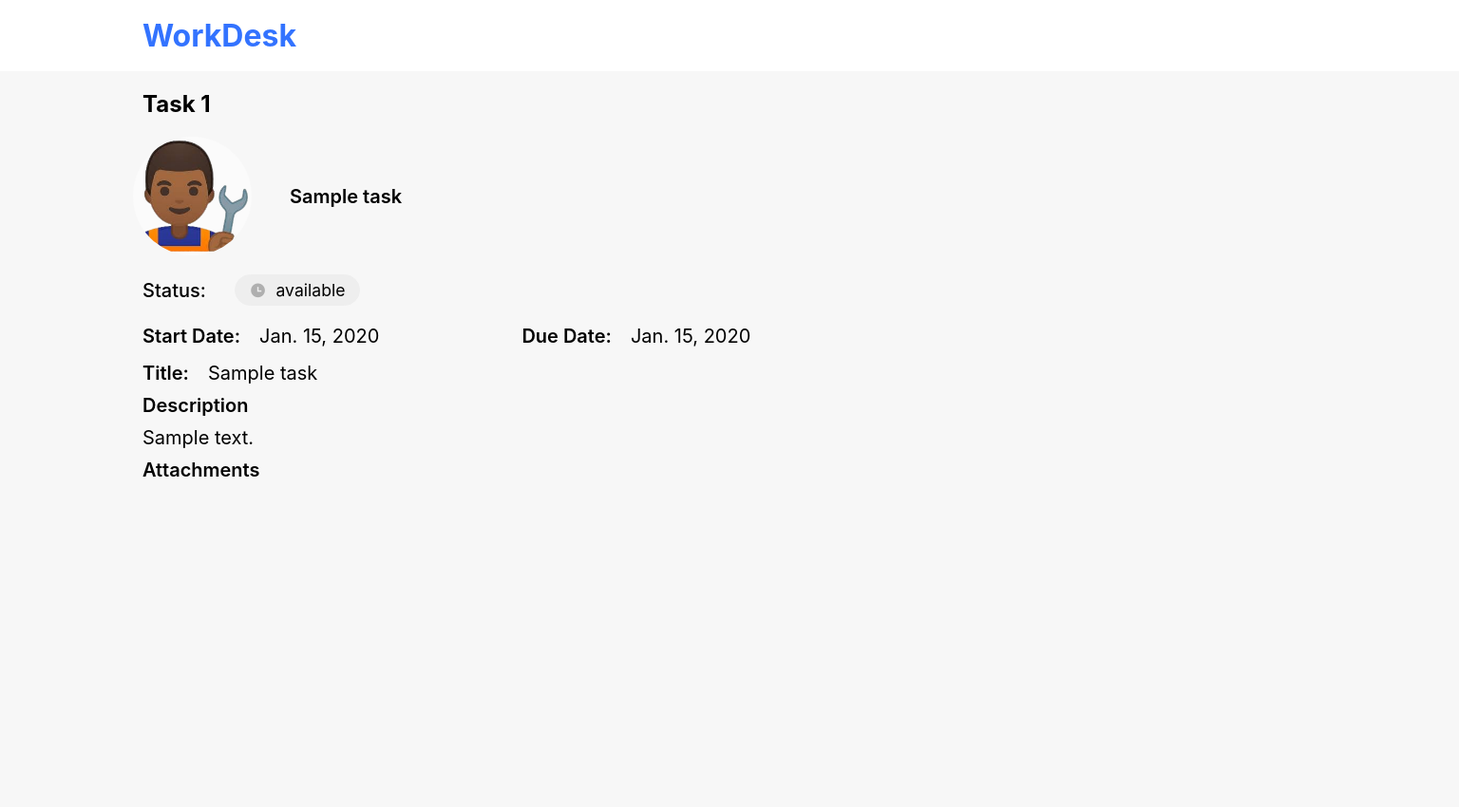
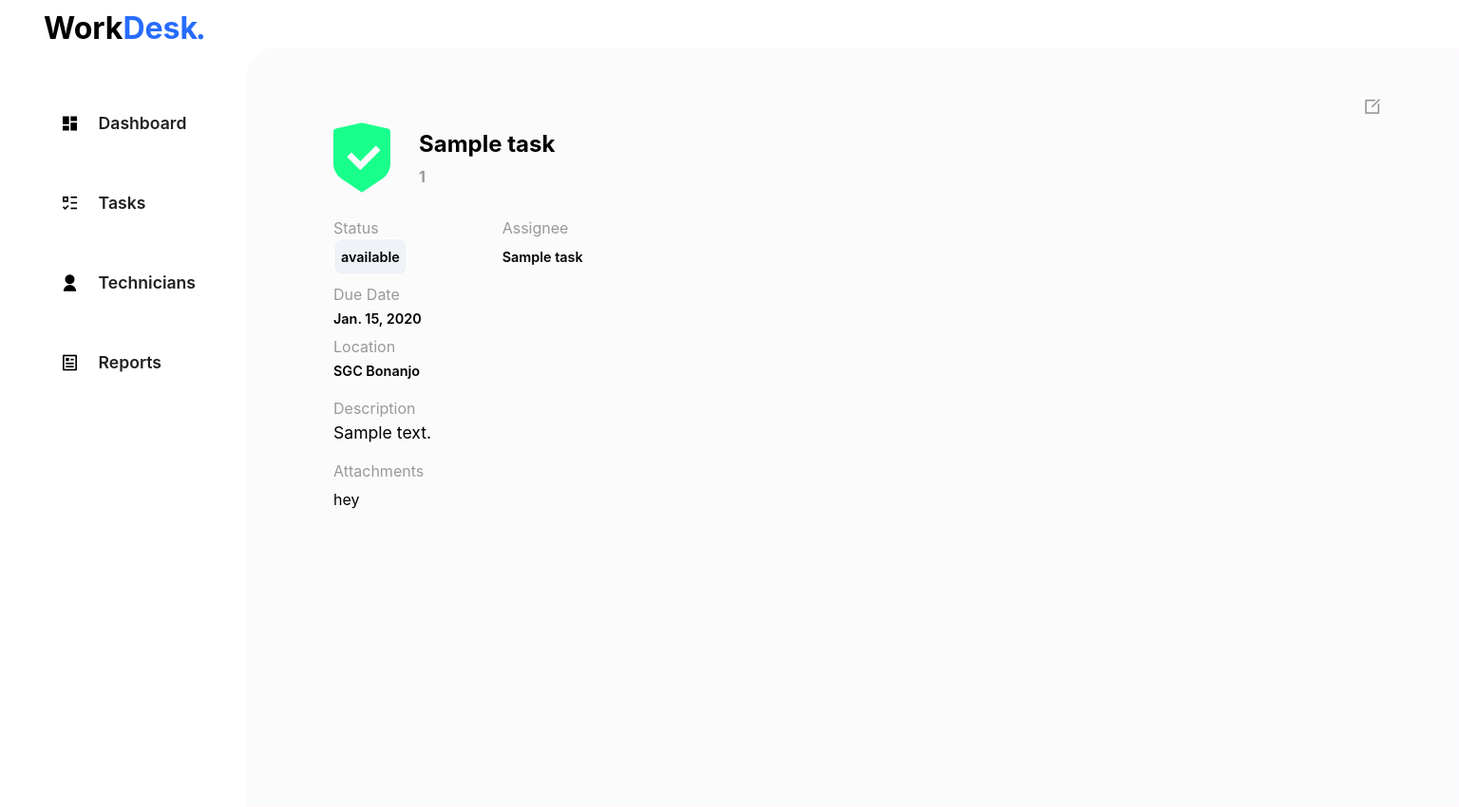
Before and after one commit to emmanuelmingo/WorkDesK, a Django app: template Frontend/templates/task_detail.html in a window 1536 px wide. Shown: the whole page at 95% size. Before the commit the page ends 502 px from the top, so only its background shows below. Run offline with Django 5.2, Linux system fonts and the light colour scheme; the template is opened without the code that fills it: values that come from a table or form of the project are taken from there, others are empty; tables that the repository leaves empty hold one stand-in row (values such as "Sample post").

Commit message:
Udpated design of task detail

```diff
--- a/Frontend/assets/css/style.css
+++ b/Frontend/assets/css/style.css
@@ -573,127 +573,113 @@
     }
 
     /* Task Detail Styles */
-    .task-detail-body{
-        background-color: #f7f7f7;
-        font-family: 'Inter', sans-serif;
+    .task-detail-container{
+        padding: 30px 60px;
+    }
+    .task-detail-edit{
+        display: flex;
+        justify-content: flex-end;
+    }
+    .task-detail-edit i{
+        font-size: 1.25rem;
+        color: #999999;
+        cursor: pointer;
     }
     .task-detail-header{
-        height: 75px;
-        background-color: white;
         display: flex;
+        gap: 20px;
         align-items: center;
-    }
-    .task-detail-header h2{
-        padding: 20px 150px;
-        font-size: 2rem;
-        color: #3373ff;
-    }
-
-    .task-detail-main{
-        padding-left: 140px;
-    }
-    .task-detail-main h2{
-        margin-top: 20px;
-        margin-bottom: 20px;
-        padding-left: 10px;
-    }
-
-    .task-detail-icon{
-        display: flex;
-        align-items: center;
-        gap: 40px;
         margin-bottom: 20px;
     }
-    .task-detail-icon img{
-        border-radius: 50%;
-        background-color: rgb(251, 251, 251);
-        width: 125px;
+    .task-detail-header i{
+        font-size: 5rem;
+        color: color-mix(in srgb, rgb(0, 255, 128), transparent 10%);
     }
-    .task-detail-icon p{
-        font-size: 1.25rem;
-        font-weight: 600;
-    }
-    .task-detail-status{
-        display: flex;
-        align-items: center;
-        gap: 30px;
-        padding-left: 10px;
-        font-size: 1.1rem;
-        margin-bottom: 20px;
-    }
-    .task-detail-status span{
-        font-size: 1.25rem;
-        font-weight: 500;
-    }
-    .status-container{
-        display: flex;
-        align-items: center;
-        gap: 10px;
-        border: 1px solid rgb(238, 238, 238);
-        border-radius: 20px;
-        background-color: rgb(238, 238, 238);
-        padding: 5px 15px;
-    }
-    .status-container i{
-        color: rgb(175, 175, 175);
-    }
-    .task-detail-description{
+    .task-detail-title{
         display: flex;
         flex-direction: column;
         gap: 10px;
     }
-    .task-detail-description span{
+    .task-detail-title h4{
+        color: #999999;
+    }
+    .task-detail-status{
         padding-left: 10px;
-        font-size: 1.25rem;
+        display: flex;
+        gap: 100px;
+        margin-bottom: 20px;
+    }
+    .task-detail-status p{
+        margin-bottom: 10px;
+        color: #999999;
+    }
+    .task-detail-status span{
         font-weight: 600;
+        font-size: 0.9rem;
     }
-    .task-detail-description p{
+    .task-detail-stat span{
+        border: 1px solid white;
+        background-color: color-mix(in srgb, rgb(21, 108, 169), transparent 95%);
+        padding: 10px 7px;
+        border-radius: 10px;
+    }
+    .task-detail-date{
         padding-left: 10px;
-        font-size: 1.25rem;
         margin-bottom: 10px;
     }
-    .task-detail-title{
-        display: flex;
-        gap: 10px;
+    .task-detail-date p{
+        margin-bottom: 5px;
+        color: #999999;
     }
-    .task-detail-title span{
+    .task-detail-date span{
+        font-weight: 600;
+        font-size: 0.9rem;
+    }
+    .task-detail-location{
         padding-left: 10px;
-        font-size: 1.25rem;
+        margin-bottom: 20px;
+    }
+    .task-detail-location p{
+        margin-bottom: 5px;
+        color: #999999;
+    }
+    .task-detail-location span{
         font-weight: 600;
+        font-size: 0.9rem;
     }
-    .task-detail-title p{
+    .task-detail-body{
         padding-left: 10px;
-        font-size: 1.25rem;
+        margin-bottom: 20px;
+    }
+    .task-detail-body p{
+        margin-bottom: 5px;
+        color: #999999;
+    }
+    .task-detail-body span{
+        font-weight: 400;
+        font-size: 1.1rem;
+    }
+    .task-detail-attachment{
+        padding-left: 10px;
+    }
+    .task-detail-attachment p {
         margin-bottom: 10px;
+        color: #999999;
     }
-    .task-detail-date{
-        display: flex;
-        align-items: center;
-        padding-left: 10px;
-        gap: 150px;
-        margin-bottom: 15px;
-    }
-    .start-date,
-    .due-date{
+    .no-attachment{
         display: flex;
         align-items: center;
         gap: 20px;
+        border: 1px solid white;
+        border-radius: 10px;
+        padding: 10px 20px;
+        box-shadow: 0px 0px 2px 2px rgb(225, 225, 225);
     }
-    .start-date span,
-    .due-date span{
-        font-size: 1.25rem;
-        font-weight: 600;
+    .no-attachment i{
+        font-size: 1.5rem;
     }
-    .start-date p,
-    .due-date p{
-        font-size: 1.25rem;
-    }
-    .task-detail-attachments{
-        padding-left: 10px;
-    }
-    .task-detail-attachments span{
-        font-size: 1.25rem;
-        font-weight: 600;
+    .no-attachment p{
+        color: #999999;
     }
 
     /* Technician Page Styles */
--- a/Frontend/templates/task_detail.html
+++ b/Frontend/templates/task_detail.html
@@ -9,49 +9,85 @@
     <link rel="stylesheet" href="{% static 'css/style.css' %}">
     <link href="https://cdn.jsdelivr.net/npm/remixicon@3.5.0/fonts/remixicon.css" rel="stylesheet">
 </head>
-<body class="task-detail-body">
-    <header class="task-detail-header">
-        <h2> WorkDesk</h2>
+<body class="dashboard-body">
+    <header class="dashboard-header">
+        <h2>Work<span>Desk<i class="ri-circle-fill dot"></i></span></h2>
     </header>
-    <main class="task-detail-main">
-        <div class="task-detail-card">
-            <h2>
-                Task {{task.task_id}}
-            </h2>
-            <div class="task-detail-icon">
-                <img src="{% static 'header icons/person-removebg-preview.png'%}" alt="person-icon">
-                <p>
-                    {{task.technician_name}}
-                </p>
+    <div class="layout">
+        <aside class="dashboard-sidebar">
+            <nav class="dashboard-nav">
+                <ul>
+                    <li>
+                        <i class="ri-dashboard-fill"></i>
+                        <a href="{% url 'admin_dashboard'%}">Dashboard</a>
+                    </li>
+                    <li>
+                        <i class="ri-list-check-3"></i>
+                        <a href="{% url 'task'%}">Tasks</a>
+                    </li>
+                    <li>
+                        <i class="ri-user-fill"></i>
+                        <a href="{% url 'technicians'%}">Technicians</a>
+                    </li>
+                    <li>
+                        <i class="ri-article-line"></i>
+                        <a href="#">Reports</a>
+                    </li>
+                </ul>
+            </nav>
+        </aside>
     </div>
-            <div class="task-detail-status">
-                <span>Status:</span>
-                <div class="status-container">
-                    <i class="ri-time-fill"></i>
-                    <p>{{task.status}}</p>
+    <main class="dashboard-main">
+        <div class="task-detail-container">
+            <section class="task-detail-edit">
+                <i class="ri-edit-box-line "></i>
+            </section>
+            <section>
+                <div class="task-detail-header">
+                    <i class="ri-shield-check-fill"></i>
+                    <div class="task-detail-title">
+                        <h2>{{task.title}}</h2>
+                        <h4>{{task.task_id}}</h4>
                     </div>
                 </div>
-            <div class="task-detail-date">
-                <div class="start-date">
-                    <span> Start Date:</span>
-                    <p>{{task.start_date}}</p>
+            </section>
+            <section>
+                <div class="task-detail-status">
+                    <div class="task-detail-stat">
+                        <p>Status</p>
+                        <span>{{task.status}}</span>
                     </div>
-                <div class="due-date">
-                    <span>Due Date:</span>
-                    <p>{{task.due_date}}</p>
+                    <div>
+                        <p>Assignee</p>
+                        <span>{{task.technician_name}}</span>
                     </div>
                 </div>
-            <div class="task-detail-title">
-                <span> Title: </span>
-                <p>{{task.title}}</p>
+            </section>
+            <section>
+                <div class="task-detail-date">
+                    <p>Due Date</p>
+                    <span>{{task.due_date}}</span>
                 </div>
-            <div class="task-detail-description">
-                <span> Description </span>
-                <p>{{task.description}}</p>
+                <div class="task-detail-location">
+                    <p>Location</p>
+                    <span>SGC Bonanjo</span>
                 </div>
-            <div class="task-detail-attachments">
-                <span> Attachments</span>
+                <div class="task-detail-body">
+                    <p>Description</p>
+                    <span>{{task.description}}</span>
                 </div>
+                <div class="task-detail-attachment">
+                    <p>Attachments</p>
+                    {% if task.file%}
+                        <span>hey</span>
+                    {% else %}
+                         <div class="no-attachment">
+                            <i class="ri-file-list-3-line"></i>
+                            <p>No attachments yet</p>
+                         </div>
+                    {% endif %}
+                </div>
+            </section>
         </div>
     </main>
 </body>
```
Lines whose indentation alone changed are shown as unchanged.
